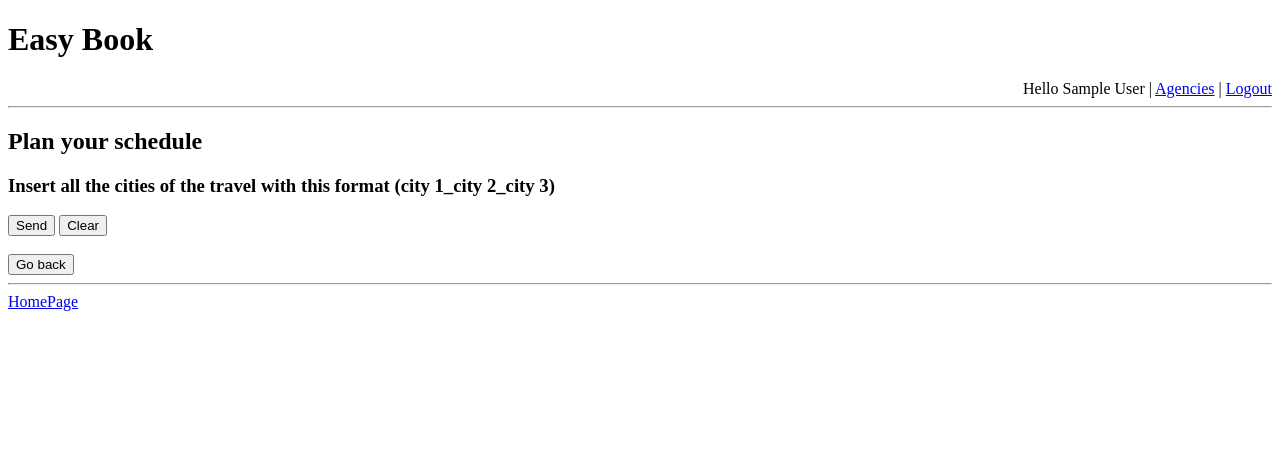
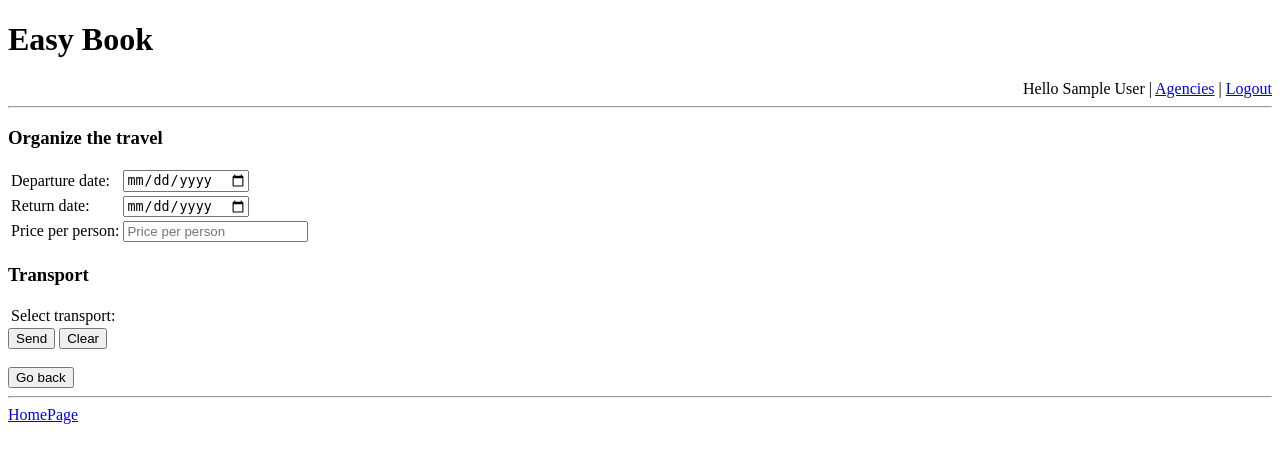
Before and after one commit to davmarc-lab/easy-book, a PHP site: page /agency/operation/check_travel.php in a window 1280 px wide. Shown: the top 463 px of the page. Run offline with PHP 8.4, Linux system fonts and the light colour scheme; the visitor is signed in with stand-in values (Sample User, id 1); data that the repository does not hold is empty.

Commit message:
[FLL] fill db, starting insert trasport section

```diff
--- a/WebSite/agency/operation/check_travel.php
+++ b/WebSite/agency/operation/check_travel.php
@@ -23,11 +23,55 @@
         }
     ?>
     <hr>
-    <h2>Plan your schedule</h3>
-    <h3>Insert all the cities of the travel with this format (city 1_city 2_city 3)</h2>
-    <form action="check_schedule.php" method="post" id="schedule_form">
+    <h3>Organize the travel</h3>
+
+    <form action="" method="post" id="">
         <table>
+            <tr>
+                <td>Departure date:</td>
+                <td>
+                    <input type="date" name="departure" placeholder="Departure date">
+                </td>
+            </tr>
+            <tr>
+                <td>Return date:</td>
+                <td>
+                    <input type="date" name="return" placeholder="Return date">
+                </td>
+            </tr>
+            <tr>
+                <td>Price per person:</td>
+                <td>
+                    <input type="number" name="price" placeholder="Price per person">
+                </td>
+            </tr>
+        </table>
 
+        <h3>Transport</h3>
+        <table>
+            <tr>
+                <td>Select transport:</td>
+                <td>
+                    <table>
+                        <?php
+                            $trs_query = 'SELECT * FROM mezzo as m WHERE m.id_agenzia = \''.$_SESSION["agency_id"].'\'';
+                            $trs = $conn -> query($trs_query);
+
+                            foreach ($trs as $x) {
+                                echo("<tr>");
+                                echo("<td>");
+                                echo(($x["id"].'-'.$x["tipo"].'-'.$x["annoImmatricolazione"].'-'.$x["postiDisponibili"]));
+                                echo("</td>");
+                                echo("<td>");
+                                echo("<input type=\"checkbox\" name=\"transport[]\" value=\"{$x["id"]}\">");
+                                echo("</td>");
+                                echo("</tr>");
+                            }
+                        ?>
+                    </table>
+
+                </td>
+            </tr>
         </table>
 
         <button name="submit">Send</button>
--- /dev/null
+++ b/WebSite/fillDB/auto.txt
@@ -0,0 +1,6 @@
+5
+aereo
+pullman
+taxi
+auto
+nave
--- a/WebSite/fillDB/inserisci.php
+++ b/WebSite/fillDB/inserisci.php
@@ -35,4 +35,8 @@
         }
         return implode($pass); //turn the array into a string
     }
+
+    function RandYear() {
+        return rand(1980, 2023);
+    }
 ?>
```
Also changed, not shown: WebSite/fillDB/clienti.php (+6 -1 lines).
